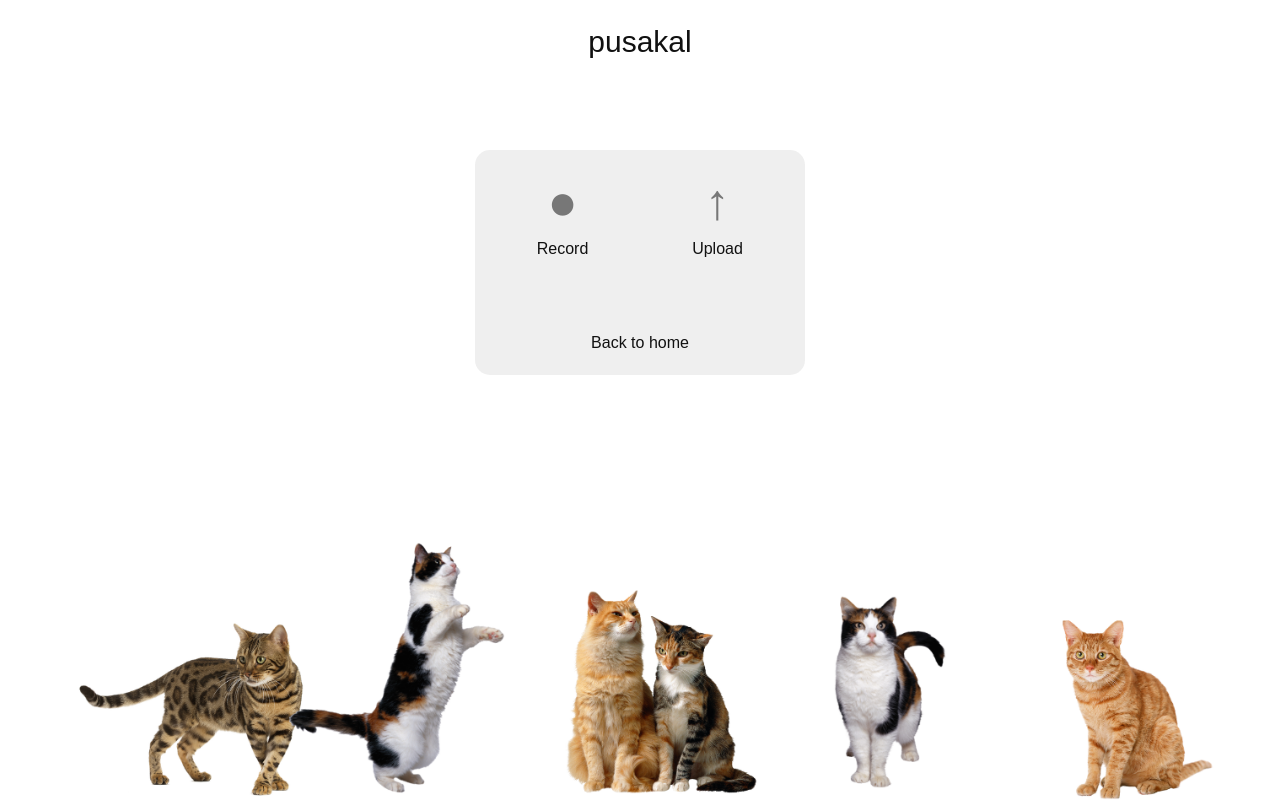
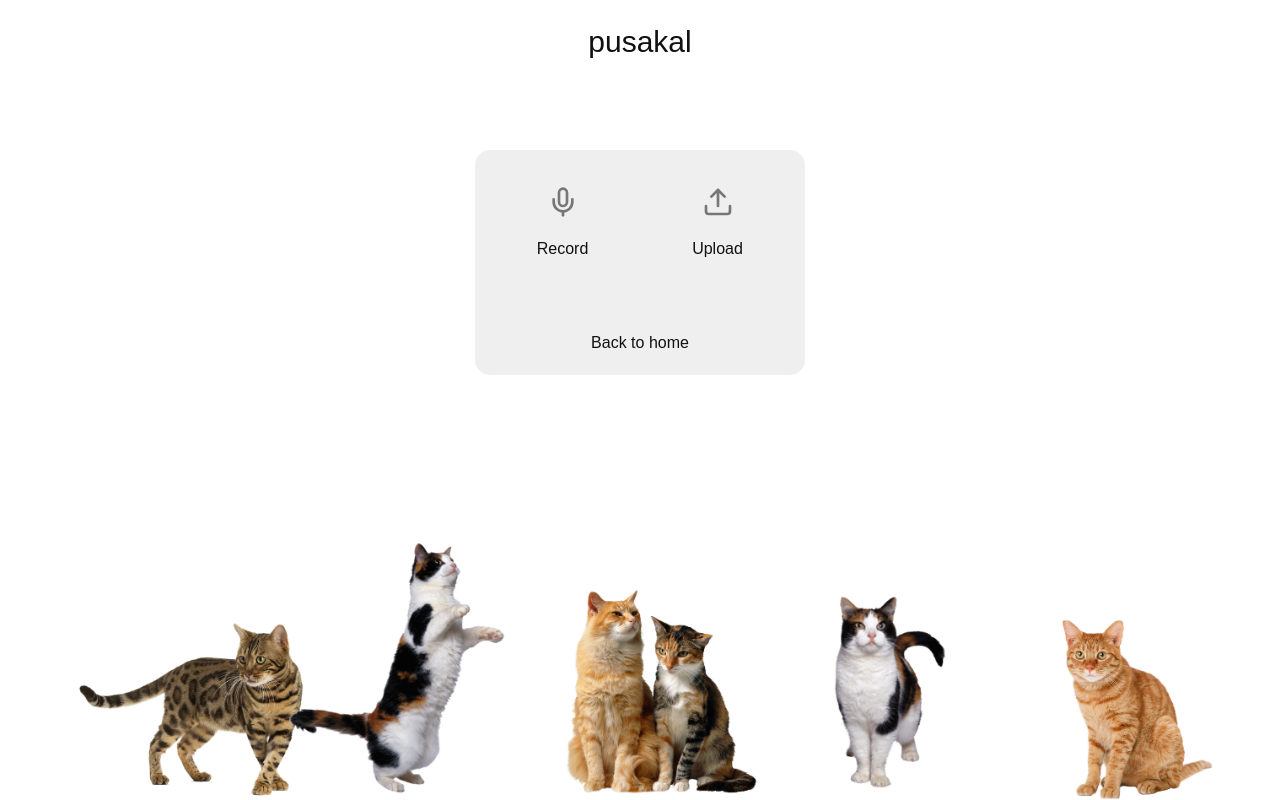
Before and after one commit to moemugi/pusakal, a Next.js app: page / in a window 1280 px wide. Both pictures are taken after a click on the button "Analyze". Built offline with nearby package versions, Linux system fonts and the light colour scheme; no server answers.

Commit message:
[WIP] minor ui changes

```diff
--- a/app/page.js
+++ b/app/page.js
@@ -2,6 +2,7 @@
 
 import { useState } from "react";
 import styles from "./page.module.css";
+import { Upload, Mic  } from 'lucide-react';
 
 const API_URL = process.env.NEXT_PUBLIC_RENDER_AIAPI;
 
@@ -246,32 +247,23 @@ export default function Home() {
                 className={styles.inputOption}
                 onClick={handleRecord}
                 >
-                <span className={styles.icon}>
-                  ●
-                </span>
-
+                <Mic className={styles.icon} size={32} />
                   <span>
                     Record
                   </span>
               </button>
 
               <label className={styles.inputOption}>
-
-                <span className={styles.icon}>
-                  ↑
-                </span>
-
+                <Upload className={styles.icon} size={32} />
                   <span>
                     Upload
                   </span>
-
                 <input
                   type="file"
                   accept="audio/*"
                   onChange={handleUpload}
                   hidden
                 />
-
               </label>
 
             </div>
--- a/package.json
+++ b/package.json
@@ -9,6 +9,7 @@
     "lint": "eslint"
   },
   "dependencies": {
+    "lucide-react": "^1.44.0",
     "next": "16.3.4",
     "react": "19.2.8",
     "react-dom": "19.2.8"
```
Also changed, not shown: 1 other file (tests, documents, lock files or other folders). Lines whose indentation alone changed are shown as unchanged.
